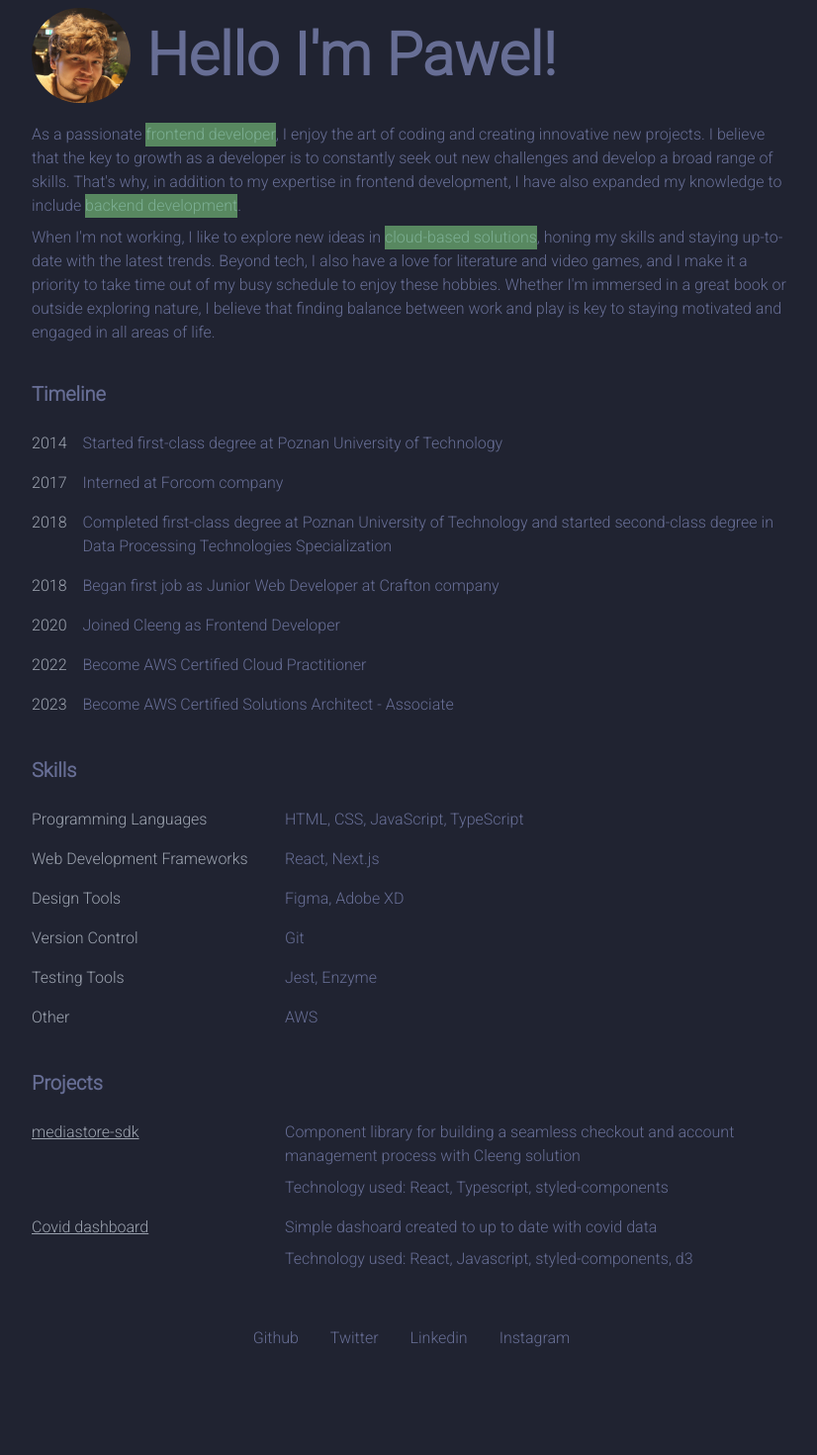
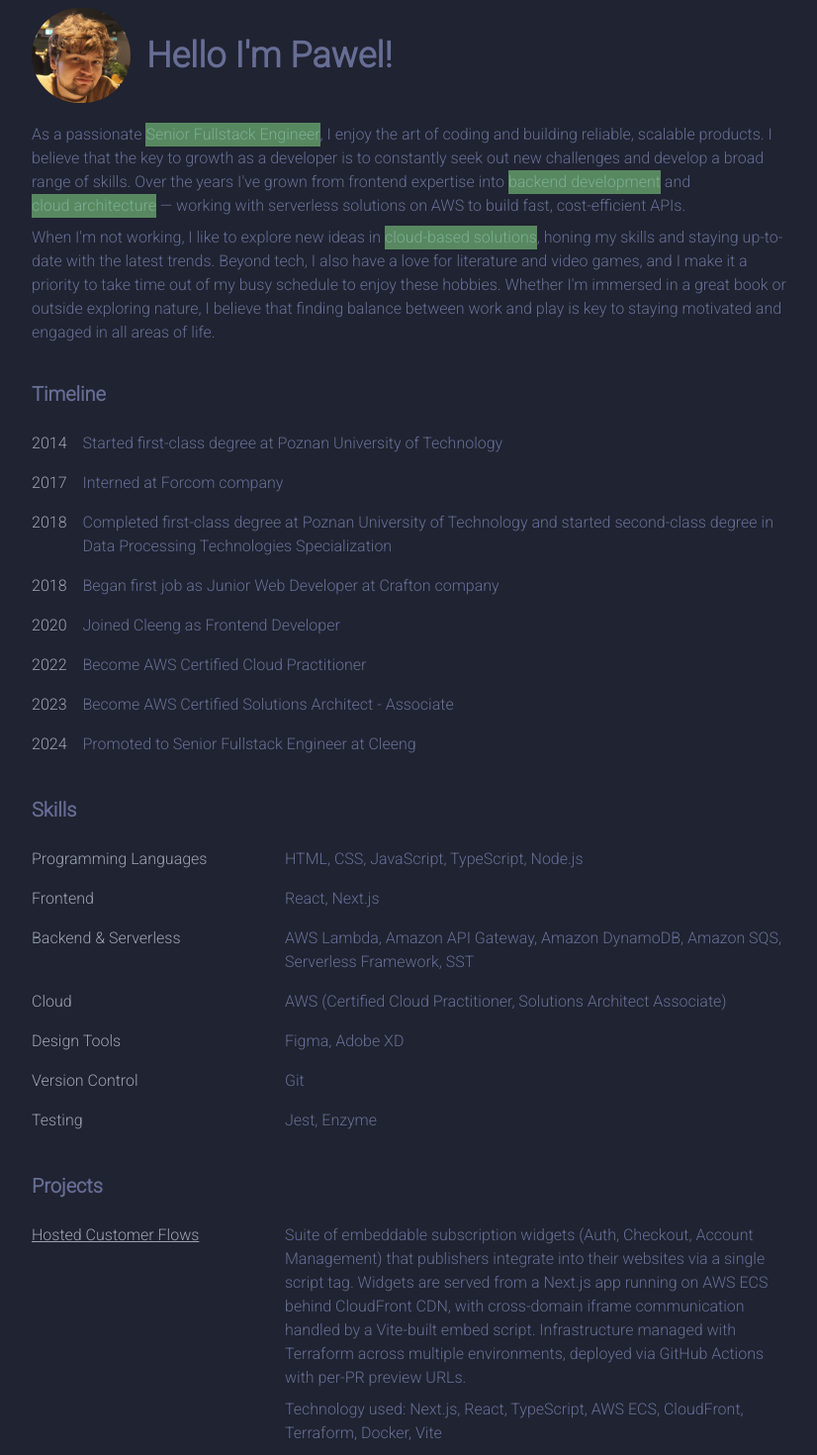
Before and after one commit to pawelacio/personal-site, a Next.js app: page / in a window 1280 px wide. Shown: the part 80-1550 px from the top of the page at 99% size, without its empty margins (224-1050 px from the left). Before the commit the page ends 1476 px from the top, so only its background shows below. Built offline with nearby package versions, Linux system fonts and the light colour scheme.

Commit message:
General improvements and updates

```diff
--- a/app/contact/page.tsx
+++ b/app/contact/page.tsx
@@ -1,46 +1,54 @@
 export default function Contact() {
   return (
-    <main className="container flex flex-col gap-4 md:py-16 md:flex-row">
-      <h2 className="text-xl font-bold mt-2 md:text-2xl md:basis-1/3">
-        Let's work <span className=" bg-highlight-green">together</span> to
-        bring your ideas to life. <br /> <br />{' '}
-        <span className=" bg-highlight-green">Contact me</span> today!
+    <main className="container flex flex-col gap-8 md:py-16 md:flex-row md:items-start">
+      <h2 className="text-xl font-bold mt-2 md:text-xl md:basis-1/3 md:pt-1">
+        Let's work{' '}
+        <span className="bg-highlight-green">together</span> to bring your
+        ideas to life.
+        <br />
+        <br />
+        <span className="bg-highlight-green">Contact me</span> today!
       </h2>
       <form
         name="contact"
         method="POST"
         action="/success"
-        className="basis-2/3 mt-8 md:mt-0"
+        className="basis-2/3"
         data-netlify="true"
       >
         <input type="hidden" name="form-name" value="contact" />
         <label className="block mb-4">
           <span className="block text-sm font-medium text-slate-700 dark:text-palenight-text">
-            Your Name:
+            Your Name
           </span>
           <input
             type="text"
             name="name"
+            required
+            autoComplete="name"
             className="mt-2 block w-full px-3 py-2 border rounded-md text-sm shadow-sm bg-white border-slate-300 dark:bg-palenight-background dark:border-palenight-text"
           />
         </label>
         <label className="block mb-4">
           <span className="block text-sm font-medium text-slate-700 dark:text-palenight-text">
-            Your Email:
+            Your Email
           </span>
           <input
             type="email"
             name="email"
+            required
+            autoComplete="email"
             className="mt-2 block w-full px-3 py-2 border rounded-md text-sm shadow-sm bg-white border-slate-300 dark:bg-palenight-background dark:border-palenight-text"
           />
         </label>
         <label className="block mb-4">
           <span className="block text-sm font-medium text-slate-700 dark:text-palenight-text">
-            Message:
+            Message
           </span>
           <textarea
             name="message"
             rows={5}
+            required
             className="mt-2 block w-full px-3 py-2 border rounded-md text-sm shadow-sm bg-white border-slate-300 dark:bg-palenight-background dark:border-palenight-text"
           ></textarea>
         </label>
--- a/app/layout.tsx
+++ b/app/layout.tsx
@@ -1,51 +1,21 @@
-'use client';
-import {
-  useState,
-  createContext,
-  Dispatch,
-  SetStateAction,
-  useEffect
-} from 'react';
 import { Roboto } from 'next/font/google';
 import './globals.css';
 import Header from './header';
 import Footer from './footer';
+import Providers from './providers';
 
 const roboto = Roboto({
   weight: '300',
   subsets: ['latin']
 });
 
-type ThemeContextType = {
-  theme: string;
-  setTheme: Dispatch<SetStateAction<string>>;
-};
-
-export const ThemeContext = createContext<ThemeContextType>(
-  {} as ThemeContextType
-);
-
 export default function RootLayout({
   children
 }: {
   children: React.ReactNode;
 }) {
-  const [theme, setTheme] = useState('dark');
-
-  const themeContextValue: ThemeContextType = {
-    theme,
-    setTheme
-  };
-
-  useEffect(() => {
-    const themeLS = localStorage.getItem('theme');
-    console.log(themeLS);
-    if (themeLS) setTheme(themeLS);
-  }, []);
-
   return (
-    <ThemeContext.Provider value={themeContextValue}>
-      <html lang="en" className={theme}>
+    <Providers>
       <body
         className={`${roboto.className} bg-white dark:bg-palenight-contrast`}
       >
@@ -55,7 +25,6 @@
           <Footer />
         </div>
       </body>
-      </html>
-    </ThemeContext.Provider>
+    </Providers>
   );
 }
--- a/app/page.tsx
+++ b/app/page.tsx
@@ -3,8 +3,8 @@
 import HighlightedText from '@/components/HighlightedText';
 
 export const metadata = {
-  title: 'Frontend developer | Pawel Kaczmarek',
-  description: 'Frontend developer | Pawel Kaczmarek'
+  title: 'Senior Fullstack Engineer | Pawel Kaczmarek',
+  description: 'Senior Fullstack Engineer specializing in React, Next.js, Node.js, and AWS serverless solutions.'
 };
 
 type TimeLineItemType = {
@@ -44,17 +44,29 @@
   {
     year: '2023',
     description: 'Become AWS Certified Solutions Architect - Associate'
+  },
+  {
+    year: '2024',
+    description: 'Promoted to Senior Fullstack Engineer at Cleeng'
   }
 ];
 
 const skills: SkillItemType[] = [
   {
     category: 'Programming Languages',
-    skills: ['HTML', 'CSS', 'JavaScript', 'TypeScript']
+    skills: ['HTML', 'CSS', 'JavaScript', 'TypeScript', 'Node.js']
   },
   {
-    category: 'Web Development Frameworks',
+    category: 'Frontend',
     skills: ['React', 'Next.js']
+  },
+  {
+    category: 'Backend & Serverless',
+    skills: ['AWS Lambda', 'Amazon API Gateway', 'Amazon DynamoDB', 'Amazon SQS', 'Serverless Framework', 'SST']
+  },
+  {
+    category: 'Cloud',
+    skills: ['AWS (Certified Cloud Practitioner, Solutions Architect Associate)']
   },
   {
     category: 'Design Tools',
@@ -65,28 +77,25 @@
     skills: ['Git']
   },
   {
-    category: 'Testing Tools',
+    category: 'Testing',
     skills: ['Jest', 'Enzyme']
-  },
-  {
-    category: 'Other',
-    skills: ['AWS']
   }
 ];
 
 const projects: Project[] = [
   {
+    name: 'Hosted Customer Flows',
+    description:
+      'Suite of embeddable subscription widgets (Auth, Checkout, Account Management) that publishers integrate into their websites via a single script tag. Widgets are served from a Next.js app running on AWS ECS behind CloudFront CDN, with cross-domain iframe communication handled by a Vite-built embed script. Infrastructure managed with Terraform across multiple environments, deployed via GitHub Actions with per-PR preview URLs.',
+    url: 'https://developers.cleeng.com/docs/implementing-hosted-customer-flows',
+    technologies: ['Next.js', 'React', 'TypeScript', 'AWS ECS', 'CloudFront', 'Terraform', 'Docker', 'Vite']
+  },
+  {
     name: 'mediastore-sdk',
     description:
       'Component library for building a seamless checkout and account management process with Cleeng solution',
     url: 'https://github.com/Cleeng/mediastore-sdk',
-    technologies: ['React', 'Typescript', 'styled-components']
-  },
-  {
-    name: 'Covid dashboard',
-    description: 'Simple dashoard created to up to date with covid data',
-    url: 'https://covid-data-dashboard.netlify.app/',
-    technologies: ['React', 'Javascript', 'styled-components', 'd3']
+    technologies: ['React', 'TypeScript', 'styled-components']
   }
 ];
 
@@ -102,18 +111,20 @@
             height={100}
             className="block mx-auto h-24 rounded-full sm:mx-0 sm:shrink-0"
           />
-          <h2 className="text-3xl font-bold pl-4 md:text-6xl">
+          <h2 className="text-3xl font-bold pl-4 md:text-4xl">
             Hello I'm Pawel!
           </h2>
         </div>
         <p className="py-1">
-          As a passionate <HighlightedText>frontend developer</HighlightedText>,
-          I enjoy the art of coding and creating innovative new projects. I
-          believe that the key to growth as a developer is to constantly seek
-          out new challenges and develop a broad range of skills. That's why, in
-          addition to my expertise in frontend development, I have also expanded
-          my knowledge to include{' '}
-          <HighlightedText>backend development</HighlightedText>.
+          As a passionate{' '}
+          <HighlightedText>Senior Fullstack Engineer</HighlightedText>, I enjoy
+          the art of coding and building reliable, scalable products. I believe
+          that the key to growth as a developer is to constantly seek out new
+          challenges and develop a broad range of skills. Over the years I've
+          grown from frontend expertise into{' '}
+          <HighlightedText>backend development</HighlightedText> and{' '}
+          <HighlightedText>cloud architecture</HighlightedText> — working with
+          serverless solutions on AWS to build fast, cost-efficient APIs.
         </p>
         <p className="py-1">
           When I'm not working, I like to explore new ideas in{' '}
--- /dev/null
+++ b/app/providers.tsx
@@ -0,0 +1,34 @@
+'use client';
+import {
+  useState,
+  createContext,
+  Dispatch,
+  SetStateAction,
+  useEffect
+} from 'react';
+
+type ThemeContextType = {
+  theme: string;
+  setTheme: Dispatch<SetStateAction<string>>;
+};
+
+export const ThemeContext = createContext<ThemeContextType>(
+  {} as ThemeContextType
+);
+
+export default function Providers({ children }: { children: React.ReactNode }) {
+  const [theme, setTheme] = useState('dark');
+
+  useEffect(() => {
+    const themeLS = localStorage.getItem('theme');
+    if (themeLS) setTheme(themeLS);
+  }, []);
+
+  return (
+    <ThemeContext.Provider value={{ theme, setTheme }}>
+      <html lang="en" className={theme}>
+        {children}
+      </html>
+    </ThemeContext.Provider>
+  );
+}
--- a/components/ThemeSwitch/ThemeSwitch.tsx
+++ b/components/ThemeSwitch/ThemeSwitch.tsx
@@ -1,6 +1,6 @@
 import { useContext } from 'react';
 import Switch from '../Switch';
-import { ThemeContext } from '@/app/layout';
+import { ThemeContext } from '@/app/providers';
 import Image from 'next/image';
 
 export const ThemeSwitch = () => {
```
Also changed, not shown: 1 other file (tests, documents, lock files or other folders). Lines whose indentation alone changed are shown as unchanged.
